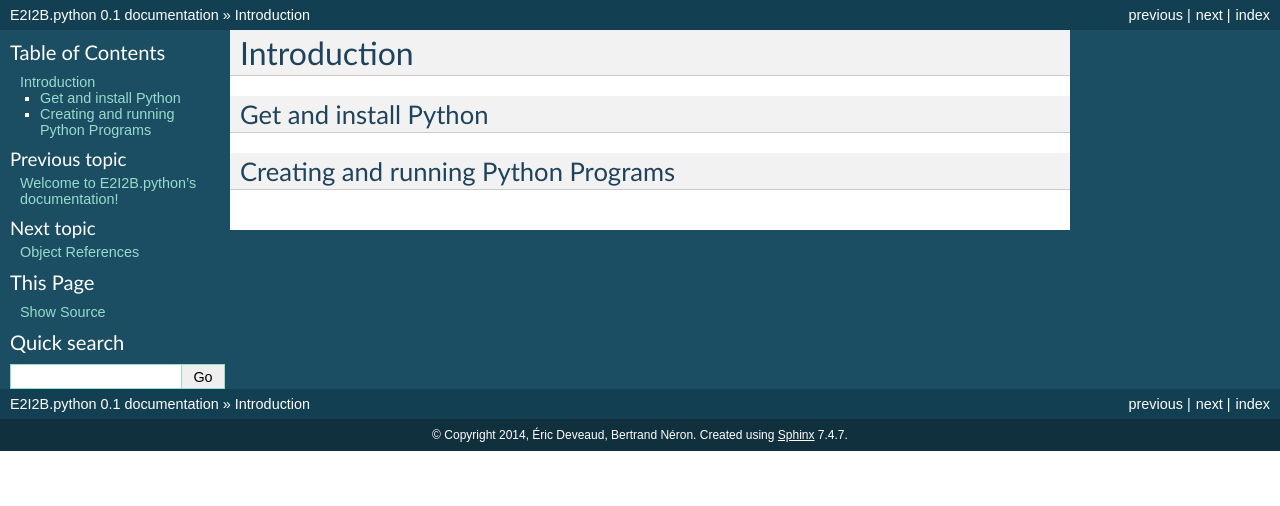
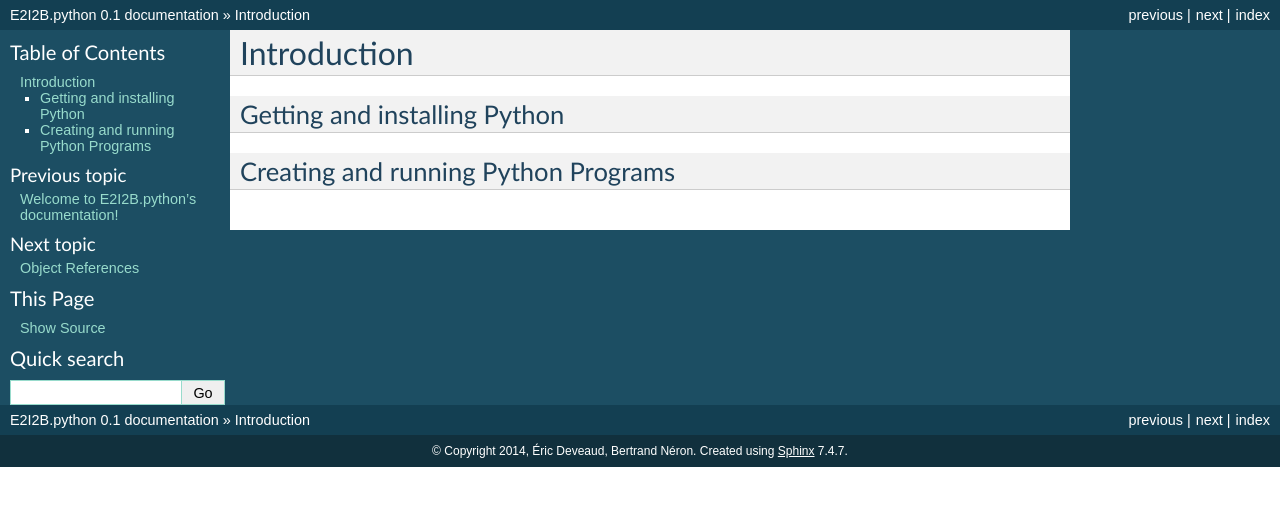
Before and after one commit to C3BI-pasteur-fr/python-course-1, a Sphinx documentation site: the page built from source/Introduction.rst, in a window 1280 px wide. Shown: the top 506 px of the page. Built offline with Sphinx 7.4.7, drawn with Linux system fonts in a browser that asks for light colours.

Commit message:
fix spelling in subsection

```diff
--- a/source/Introduction.rst
+++ b/source/Introduction.rst
@@ -6,9 +6,8 @@ Introduction
 
 
 
-Get and install Python
-======================
-
+Getting and installing Python
+=============================
 
 
 Creating and running Python Programs
```
